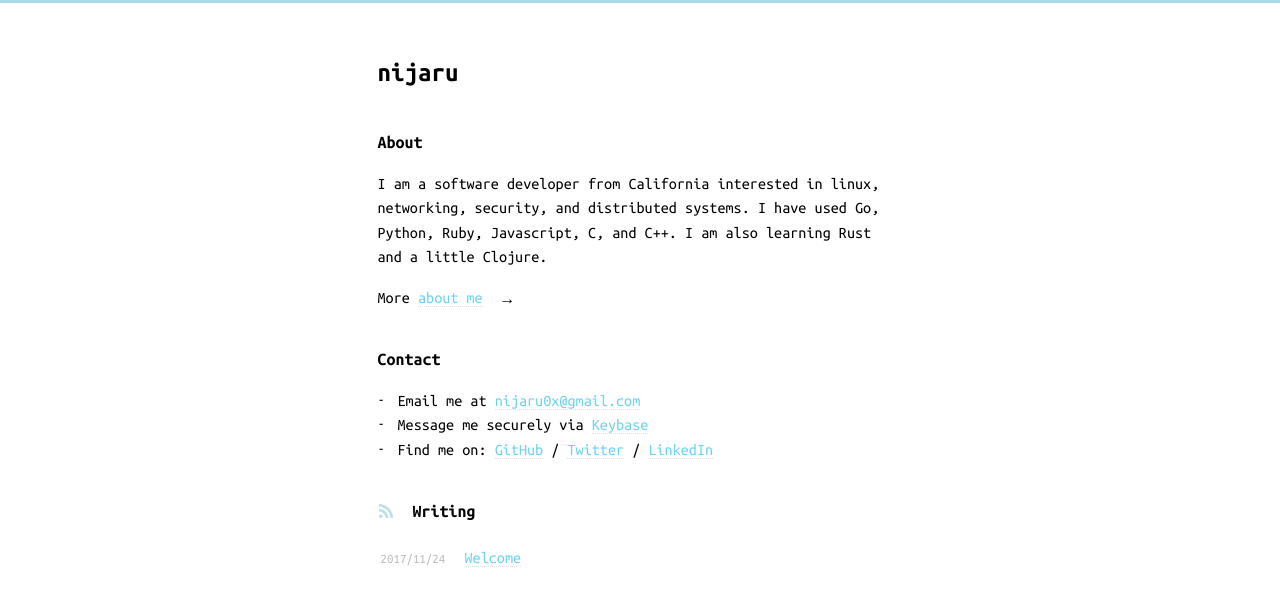
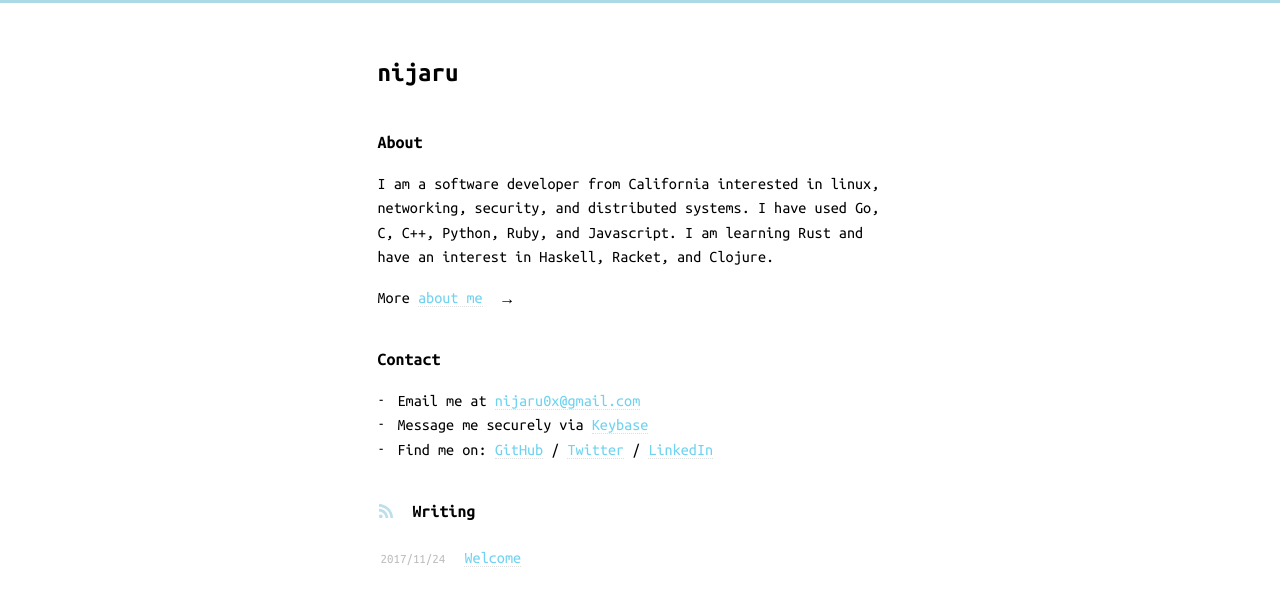
Before and after one commit to nijaru/nijaru.github.io, a Jekyll site: the page built from index.md, in a window 1280 px wide. Shown: the top 606 px of the page. Built offline with Jekyll 4.4.1, drawn with Linux system fonts in a browser that asks for light colours.

Commit message:
Update home.html

```diff
--- a/_layouts/home.html
+++ b/_layouts/home.html
@@ -6,7 +6,7 @@ layout: default
 </h1>
 <h3>About</h3>
 <p>
-  I am a software developer from California interested in linux, networking, security, and distributed systems. I have used Go, Python, Ruby, Javascript, C, and C++. I am also learning Rust and a little Clojure.
+  I am a software developer from California interested in linux, networking, security, and distributed systems. I have used Go, C, C++, Python, Ruby, and Javascript. I am learning Rust and have an interest in Haskell, Racket, and Clojure.
 </p>
 <p>More <span class="read-more-link-container"><a href="{{ "/about.html" | relative_url }}">about me</a></span></p>
 <h3>Contact</h3>
```
